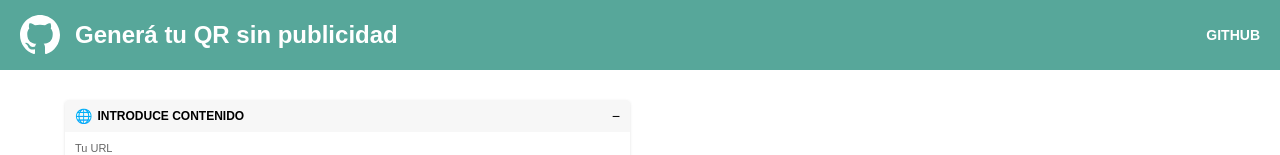
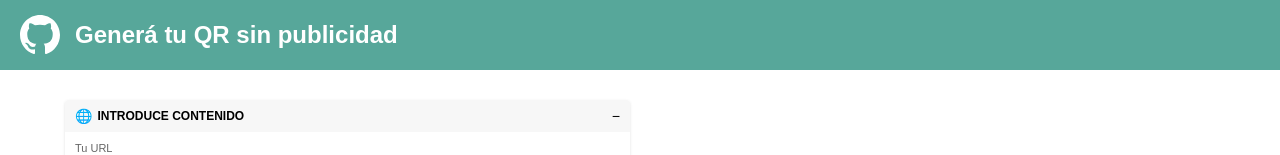
Before and after one commit to PeterArgueta/QR, a React (Vite) app: page / in a window 1280 px wide. Shown: the top 155 px of the page. Built offline with nearby package versions, Linux system fonts and the light colour scheme.

Commit message:
renamed:    dist/assets/index-975fcd0e.js -> dist/assets/index-e7761895.js 	modified:   dist/index.html 	modified:   src/components/QRGenerator.jsx

```diff
--- a/src/components/QRGenerator.jsx
+++ b/src/components/QRGenerator.jsx
@@ -163,11 +163,6 @@
           <div>
             <h1 className="app-title">Generá tu QR sin publicidad</h1>
           </div>
-        </div>
-        <div className="nav-links">
-          <a href="https://github.com/PeterArgueta" target="_blank" rel="noopener noreferrer" className="nav-link">
-            GITHUB
-          </a>
         </div>
       </div>
 
```
Also changed, not shown: 3 other files (tests, documents, lock files or other folders).
